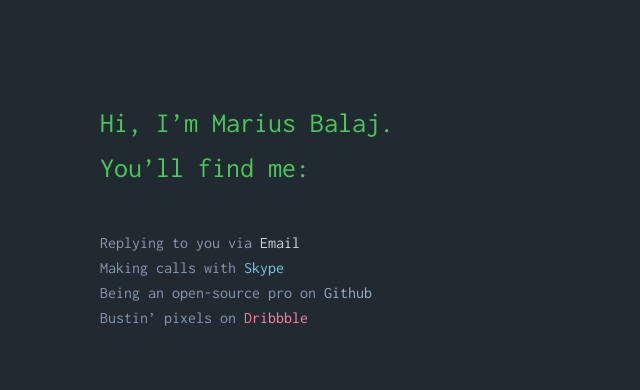
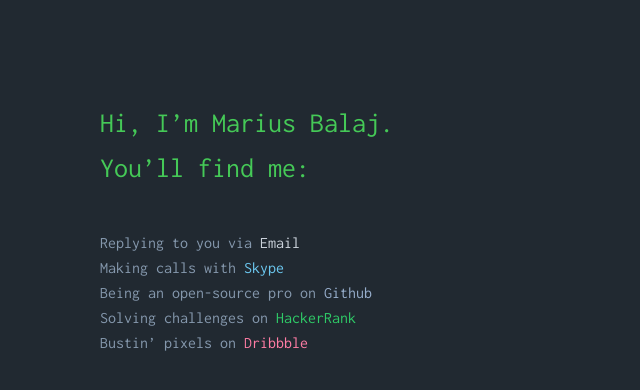
Before and after one commit to balajmarius/dot-com, a PHP site: page / in a window 1280 px wide. Shown: the top 390 px of the page, without its empty margins (0-640 px from the left). Run offline with PHP 8.4, Linux system fonts and the light colour scheme.

Commit message:
added hackerrank ✨

```diff
--- a/index.php
+++ b/index.php
@@ -19,6 +19,7 @@
       <li>Replying to you via <a href="mailto:balajmarius93@gmail.com" class="email">Email</a></li>
       <li>Making calls with <a href="skype:marius.balaj" class="skype">Skype</a></li>
       <li>Being an open-source pro on <a target="_blank" href="http://github.com/balajmarius" class="github">Github</a></li>
+      <li>Solving challenges on <a target="_blank" href="http://hackerrank.com/balajmarius" class="hackerrank">HackerRank</a></li>
       <li>Bustin’ pixels on <a target="_blank" href="http://dribbble.com/balajmarius" class="dribbble">Dribbble</a></li>
     </ul>
 
--- a/style.css
+++ b/style.css
@@ -47,3 +47,7 @@ a {
 .dribbble {
   color: #FF7DA5;
 }
+
+.hackerrank {
+  color: #2fca67;
+}
```
